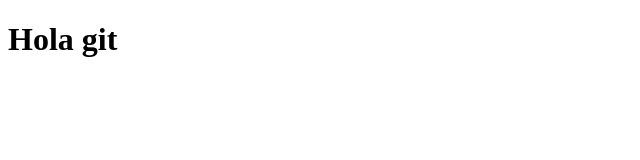
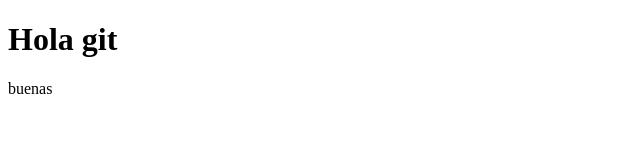
Before and after one commit to Martino17x/Nucba, a plain HTML site: page index.html in a window 1280 px wide. Shown: the full height of the page, 0-640 px from the left. Drawn offline with Linux system fonts and the light colour scheme.

Commit message:
agregue un p

```diff
--- a/index.html
+++ b/index.html
@@ -8,5 +8,7 @@
 <body>
     <h1>Hola git</h1>
 
+    <p>buenas</p>
+
 </body>
 </html>
```
